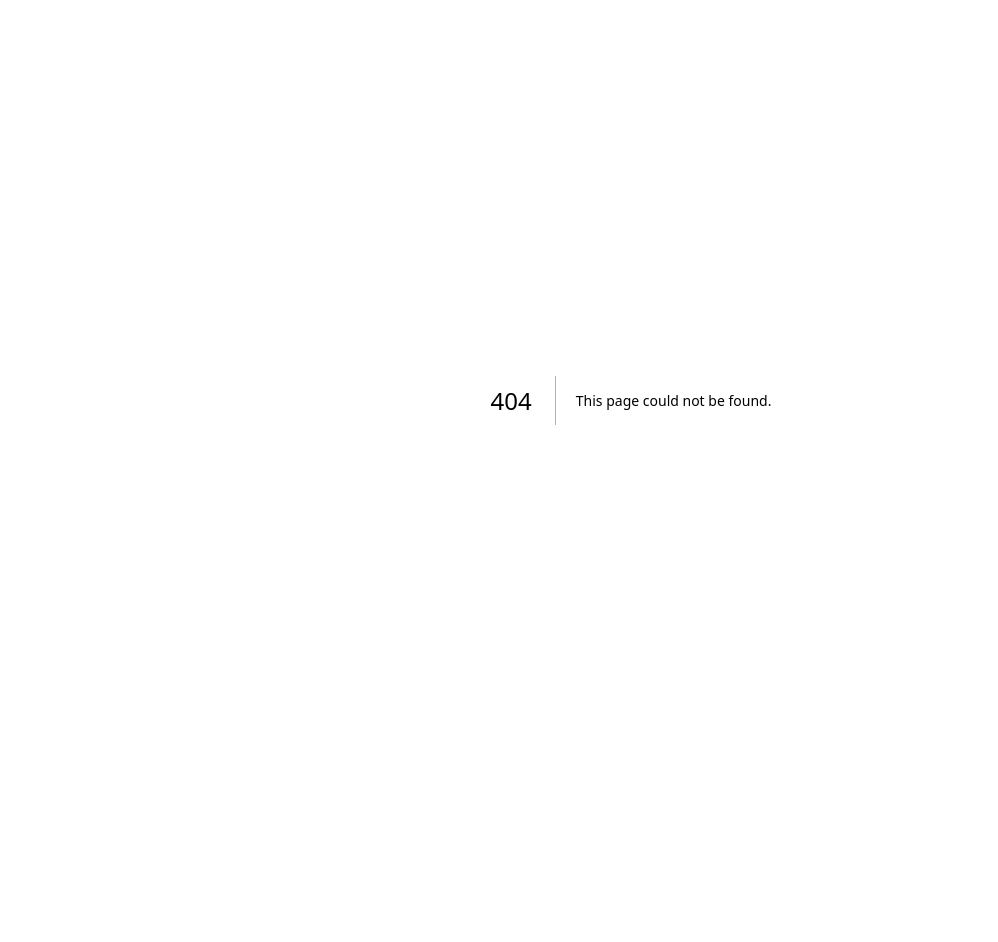
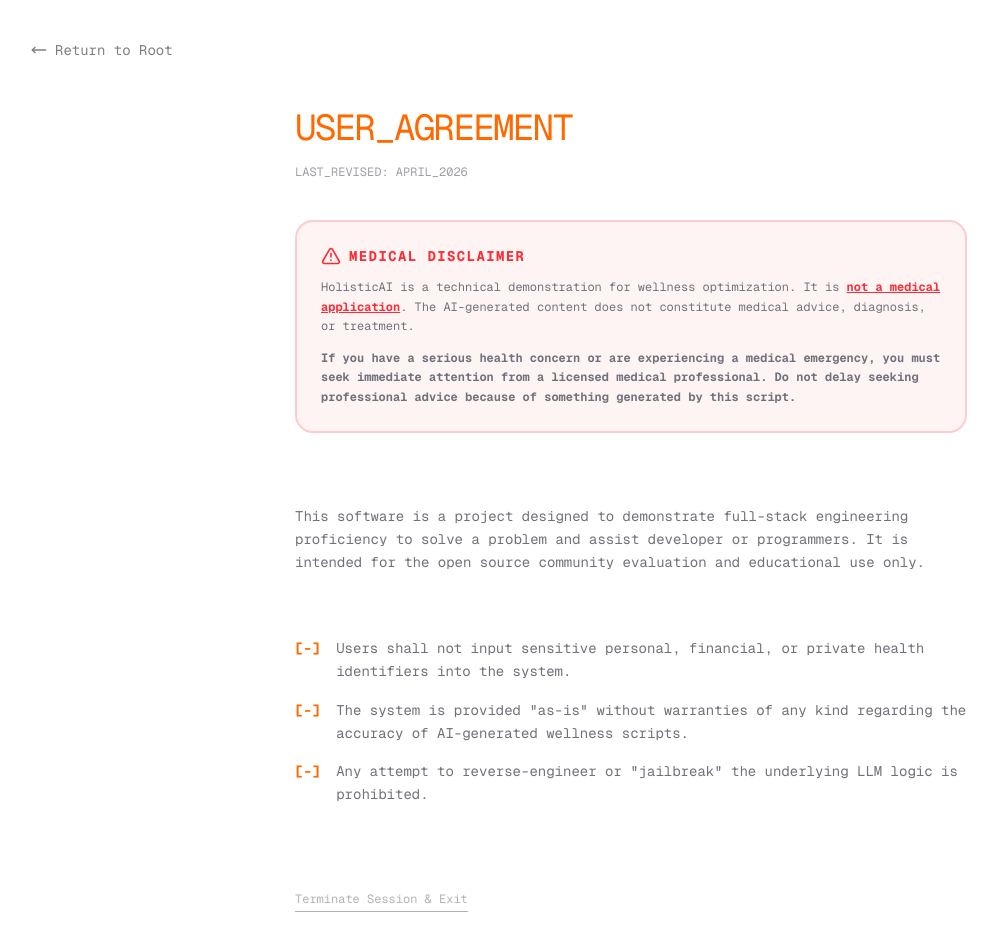
Before and after one commit to sammythedeveloper/hassistance, a Next.js app: page /terms in a window 1280 px wide. Before the commit this address had no page. Shown: the top 942 px of the page, without its empty margins (9-1007 px from the left). Before the commit the page ends 800 px from the top, so only its background shows below. Built offline with nearby package versions, Linux system fonts and the light colour scheme.

Commit message:
update about page , terms page and privacy page

```diff
--- /dev/null
+++ b/src/app/about/page.tsx
@@ -0,0 +1,35 @@
+import Link from "next/link";
+import { MoveLeft } from "lucide-react";
+
+export default function AboutPage() {
+  return (
+    <div className="min-h-screen bg-white dark:bg-zinc-950 text-black dark:text-white font-mono p-10">
+      <Link href="/" className="flex items-center gap-2 text-sm mb-12 opacity-50 hover:opacity-100 transition-opacity">
+        <MoveLeft className="h-4 w-4" /> Back to Terminal
+      </Link>
+
+      <article className="max-w-2xl mx-auto space-y-8">
+        <h1 className="text-4xl tracking-tighter border-b border-zinc-100 dark:border-zinc-900 pb-4">
+          SYSTEM_OVERVIEW
+        </h1>
+        <p className="text-zinc-500 leading-relaxed">
+          HolisticAI is a high-performance wellness protocol designed for engineers who treat their bodies like their hardware. Most health apps are bloated with "slop"—unnecessary features and generic advice. This application refactor wellness into actionable scripts.
+        </p>
+
+        <section className="space-y-4">
+          <h2 className="text-emerald-500 text-sm uppercase tracking-widest">The Tech Stack</h2>
+          <ul className="grid grid-cols-2 gap-4 text-xs">
+            <li className="border border-zinc-100 dark:border-zinc-900 p-3 rounded-lg">Next.js 14 (App Router)</li>
+            <li className="border border-zinc-100 dark:border-zinc-900 p-3 rounded-lg">TypeScript / Tailwind CSS</li>
+            <li className="border border-zinc-100 dark:border-zinc-900 p-3 rounded-lg">Prisma ORM / PostgreSQL</li>
+            <li className="border border-zinc-100 dark:border-zinc-900 p-3 rounded-lg">AWS Amplify & Lambda</li>
+          </ul>
+        </section>
+
+        <p className="text-xs text-zinc-400 italic">
+          v0.1.0 / Optimized for Dark Mode.
+        </p>
+      </article>
+    </div>
+  );
+}
--- a/src/app/demo/page.tsx
+++ b/src/app/demo/page.tsx
@@ -404,7 +404,7 @@
         </aside>
       </div>
 
-      <footer className="p-4 border-t border-neutral-100 dark:border-zinc-800 bg-white dark:bg-zinc-950">
+      <div className="p-4 border-t border-neutral-100 dark:border-zinc-800 bg-white dark:bg-zinc-950">
         <form
           onSubmit={handleSubmit}
           className="max-w-3xl mx-auto relative flex items-center"
@@ -430,9 +430,9 @@
           </Button>
         </form>
         <p className="text-[10px] text-center text-neutral-400 dark:text-zinc-600 mt-3 tracking-widest uppercase">
-          Holistic AI Assistant • Optimized for {config.stack}
+          Holistic AI Assistant
         </p>
-      </footer>
+      </div>
     </div>
   );
 }
--- a/src/app/page.tsx
+++ b/src/app/page.tsx
@@ -198,6 +198,24 @@
           </div>
         </div>
       </section>
+      <footer className="max-w-[1400px] mx-auto px-10 py-12 border-t border-neutral-100 dark:border-zinc-900 font-mono">
+        <div className="flex flex-col md:flex-row justify-between items-center gap-6">
+          <div className="flex items-center gap-2 opacity-60">
+            <Activity className="h-4 w-4" />
+            <span className="text-sm tracking-tighter">HolisticAI</span>
+          </div>
+
+          <div className="flex flex-wrap justify-center gap-8 text-[11px] uppercase tracking-widest text-neutral-500 dark:text-zinc-500">
+            <Link href="/about" className="hover:text-emerald-500 transition-colors">About Project</Link>
+            <Link href="/privacy" className="hover:text-emerald-500 transition-colors">Privacy & Data</Link>
+            <Link href="/terms" className="hover:text-emerald-500 transition-colors">Terms of Use</Link>
+          </div>
+
+          <div className="text-[10px] text-neutral-400 dark:text-zinc-600">
+            © 2026 / Build 0.1.0
+          </div>
+        </div>
+      </footer>
     </div>
   );
 }
--- /dev/null
+++ b/src/app/privacy/page.tsx
@@ -0,0 +1,35 @@
+import Link from "next/link";
+
+export default function PrivacyPage() {
+  return (
+    <div className="min-h-screen bg-white dark:bg-zinc-950 text-black dark:text-white font-mono p-10">
+      <article className="max-w-2xl mx-auto space-y-10">
+        <h1 className="text-4xl tracking-tighter text-blue-500">DATA_POLICIES</h1>
+
+        <section className="space-y-4">
+          <h2 className="text-sm font-bold uppercase tracking-widest">01. Storage Logic</h2>
+          <p className="text-sm text-zinc-500 leading-relaxed">
+            Data integrity is maintained via **Prisma ORM** connecting to a **PostgreSQL** instance. No Personal Identifying Information (PII)is stored at all . Any metrics logged are anonymized and used strictly for learning-session persistence.
+          </p>
+        </section>
+
+        <section className="space-y-4">
+          <h2 className="text-sm font-bold uppercase tracking-widest">02. Encryption</h2>
+          <p className="text-sm text-zinc-500 leading-relaxed">
+            Database connections are secured using industry-standard TLS protocols. For this demonstration environment, robust error handling is implemented to ensure service availability without compromising communication security.
+          </p>
+        </section>
+
+        <section className="bg-zinc-50 dark:bg-zinc-900/50 p-6 rounded-2xl border border-zinc-100 dark:border-zinc-800">
+          <p className="text-[10px] text-zinc-400">
+            NOTE: This is a demonstration. No data is ever sold, indexed for ad-tracking, or shared with third-party aggregators.
+          </p>
+        </section>
+
+        <Link href="/" className="inline-block text-xs border-b border-black dark:border-white pb-1 opacity-50 hover:opacity-100">
+          Return to root
+        </Link>
+      </article>
+    </div>
+  );
+}
--- /dev/null
+++ b/src/app/terms/page.tsx
@@ -0,0 +1,66 @@
+import Link from "next/link";
+import { MoveLeft, AlertTriangle } from "lucide-react";
+
+export default function TermsPage() {
+  return (
+    <div className="min-h-screen bg-white dark:bg-zinc-950 text-black dark:text-white font-mono p-10">
+      <Link href="/" className="flex items-center gap-2 text-sm mb-12 opacity-50 hover:opacity-100 transition-opacity">
+        <MoveLeft className="h-4 w-4" /> Return to Root
+      </Link>
+
+      <article className="max-w-2xl mx-auto space-y-10">
+        <header className="space-y-4">
+          <h1 className="text-4xl tracking-tighter text-orange-500">USER_AGREEMENT</h1>
+          <p className="text-xs text-zinc-400">LAST_REVISED: APRIL_2026</p>
+        </header>
+
+        {/* CRITICAL MEDICAL DISCLAIMER BOX */}
+        <section className="border-2 border-red-500/20 bg-red-500/5 p-6 rounded-2xl space-y-3">
+          <div className="flex items-center gap-2 text-red-500">
+            <AlertTriangle className="h-5 w-5" />
+            <h2 className="text-sm font-bold uppercase tracking-widest">Medical Disclaimer</h2>
+          </div>
+          <p className="text-xs text-zinc-500 dark:text-zinc-400 leading-relaxed">
+            HolisticAI is a technical demonstration for wellness optimization. It is <span className="text-red-500 font-bold underline">not a medical application</span>. The AI-generated content does not constitute medical advice, diagnosis, or treatment.
+          </p>
+          <p className="text-xs text-zinc-500 dark:text-zinc-400 leading-relaxed font-bold">
+            If you have a serious health concern or are experiencing a medical emergency, you must seek immediate attention from a licensed medical professional. Do not delay seeking professional advice because of something generated by this script.
+          </p>
+        </section>
+
+        <div className="space-y-8 text-sm text-zinc-500 leading-relaxed">
+          <section className="space-y-4">
+            <h3 className="text-white text-xs uppercase tracking-widest">01. System Purpose</h3>
+            <p>
+              This software is a project designed to demonstrate full-stack engineering proficiency to solve a problem and assist developer or programmers. It is intended for the open source community evaluation and educational use only.
+            </p>
+          </section>
+
+          <section className="space-y-4">
+            <h3 className="text-white text-xs uppercase tracking-widest">02. Usage Protocols</h3>
+            <ul className="space-y-4">
+              <li className="flex gap-4">
+                <span className="text-orange-500 font-bold">[-]</span>
+                <span>Users shall not input sensitive personal, financial, or private health identifiers into the system.</span>
+              </li>
+              <li className="flex gap-4">
+                <span className="text-orange-500 font-bold">[-]</span>
+                <span>The system is provided "as-is" without warranties of any kind regarding the accuracy of AI-generated wellness scripts.</span>
+              </li>
+              <li className="flex gap-4">
+                <span className="text-orange-500 font-bold">[-]</span>
+                <span>Any attempt to reverse-engineer or "jailbreak" the underlying LLM logic is prohibited.</span>
+              </li>
+            </ul>
+          </section>
+        </div>
+
+        <footer className="pt-10 opacity-30 hover:opacity-100 transition-opacity">
+          <Link href="/" className="text-xs border-b border-black dark:border-white pb-1">
+            Terminate Session & Exit
+          </Link>
+        </footer>
+      </article>
+    </div>
+  );
+}
```
